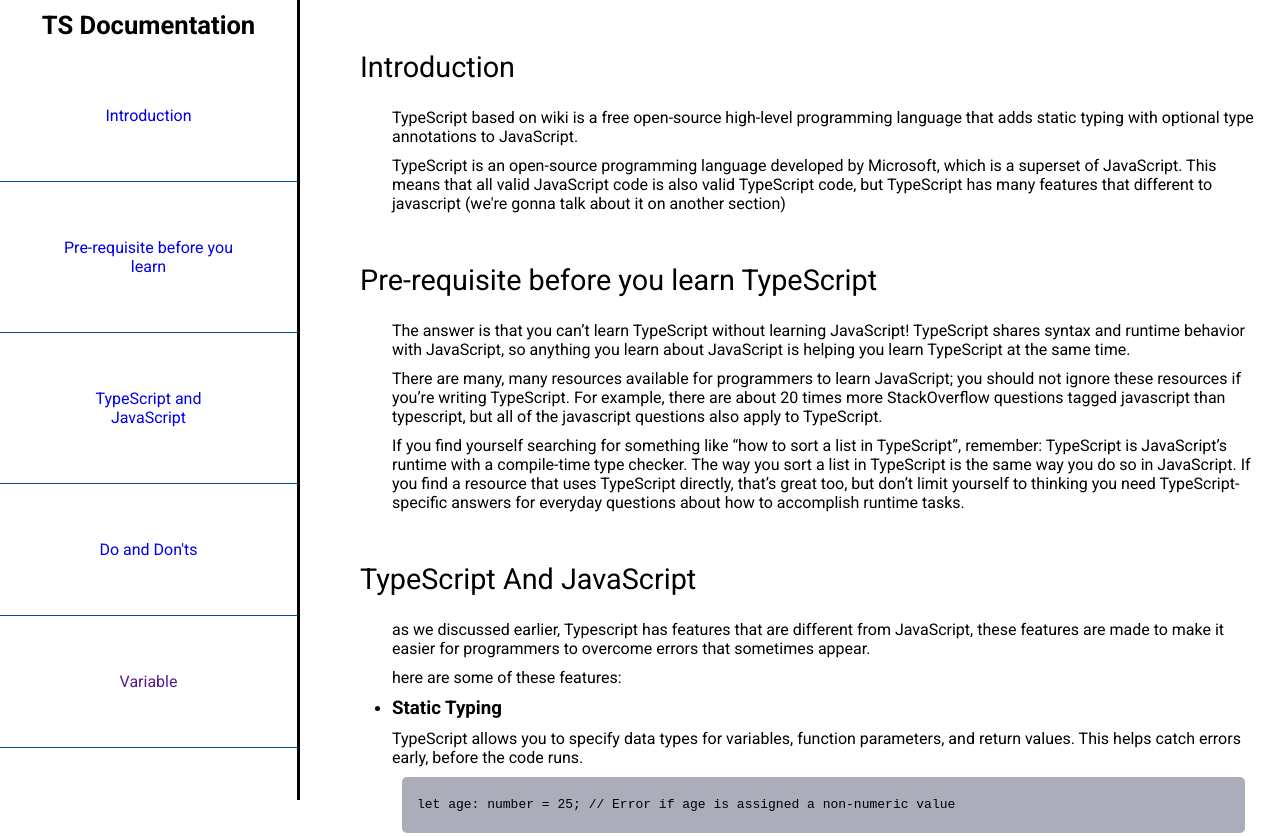
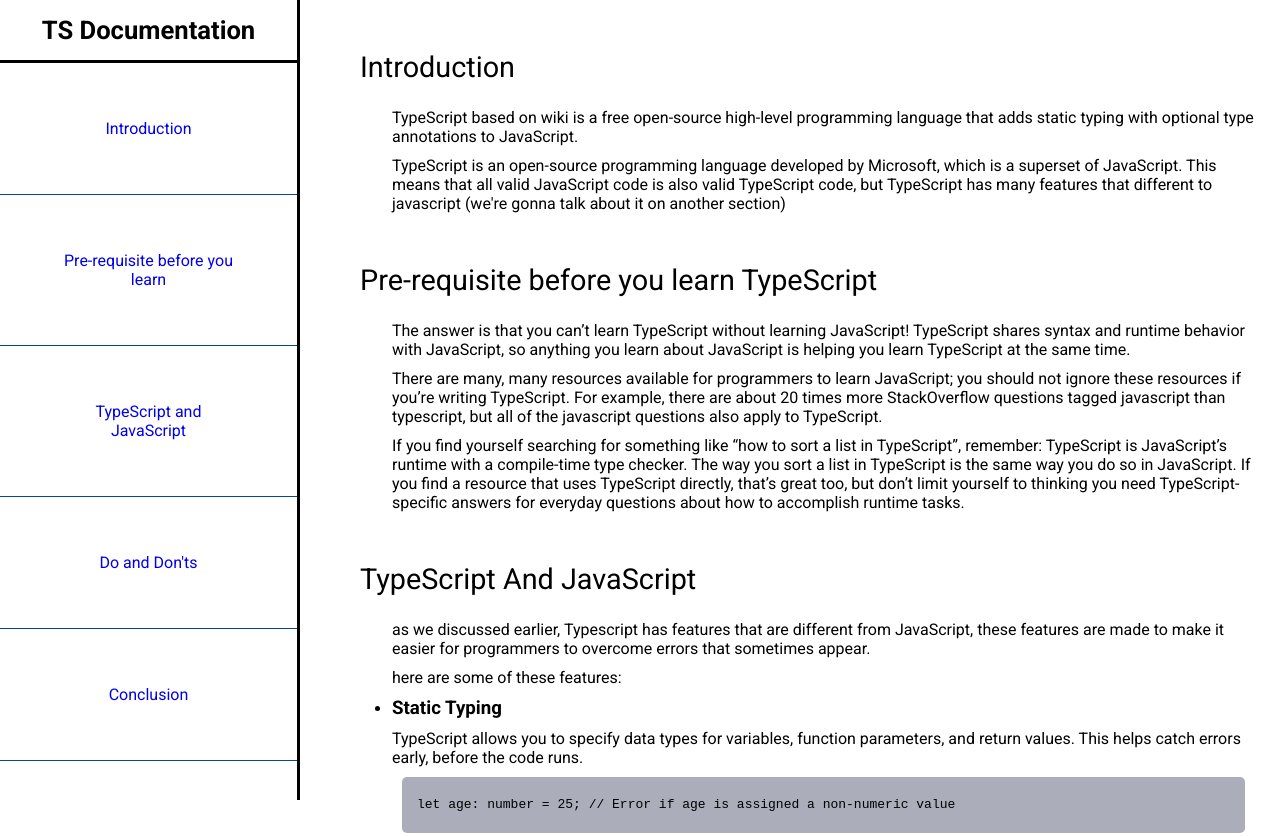
Before and after one commit to just-npc/fcc-technical-documentation-page, a plain HTML site: page index.html in a window 1280 px wide. Shown: the top 836 px of the page. Drawn offline with Linux system fonts and the light colour scheme.

Commit message:
fix: fix some typos

```diff
--- a/index.html
+++ b/index.html
@@ -18,9 +18,9 @@
       <ul>
         <li><a class="nav-link" href="#introduction">Introduction</a></li>
         <li><a class="nav-link" href="#pre-requisite">Pre-requisite before you learn</a></li>
-        <li><a class="nav-link" href="#typesscipt-and-javascript">TypeScript and JavaScript</a></li>
+        <li><a class="nav-link" href="#typescript-and-javascript">TypeScript and JavaScript</a></li>
         <li><a class="nav-link" href="#do-and-dont">Do and Don'ts</a></li>
-        <li><a class="nav-link" href="">Variable</a></li>
+        <li><a class="nav-link" href="#conclusion">Conclusion</a></li>
       </ul>
     </nav>
 
@@ -293,6 +293,7 @@
             <p>In conclusion, adopting TypeScript is a strategic choice for developers seeking to create robust, scalable, and maintainable applications. It reduces bugs, improves productivity, and ensures a smoother development process, making it a valuable addition to modern software development.</p>
         </article>
       </section>
+
     </main>
   </body>
 </html>
--- a/styles.css
+++ b/styles.css
@@ -28,8 +28,8 @@
   font-size: 1.6rem;
   font-weight: bold;
   /* margin: 0 auto; */
-  padding: 10px;
-  /* border-bottom: 1px solid #074799; */
+  padding: 15px;
+  border-bottom: 3px solid #000;
 }
 
 nav#navbar ul > li {
```
